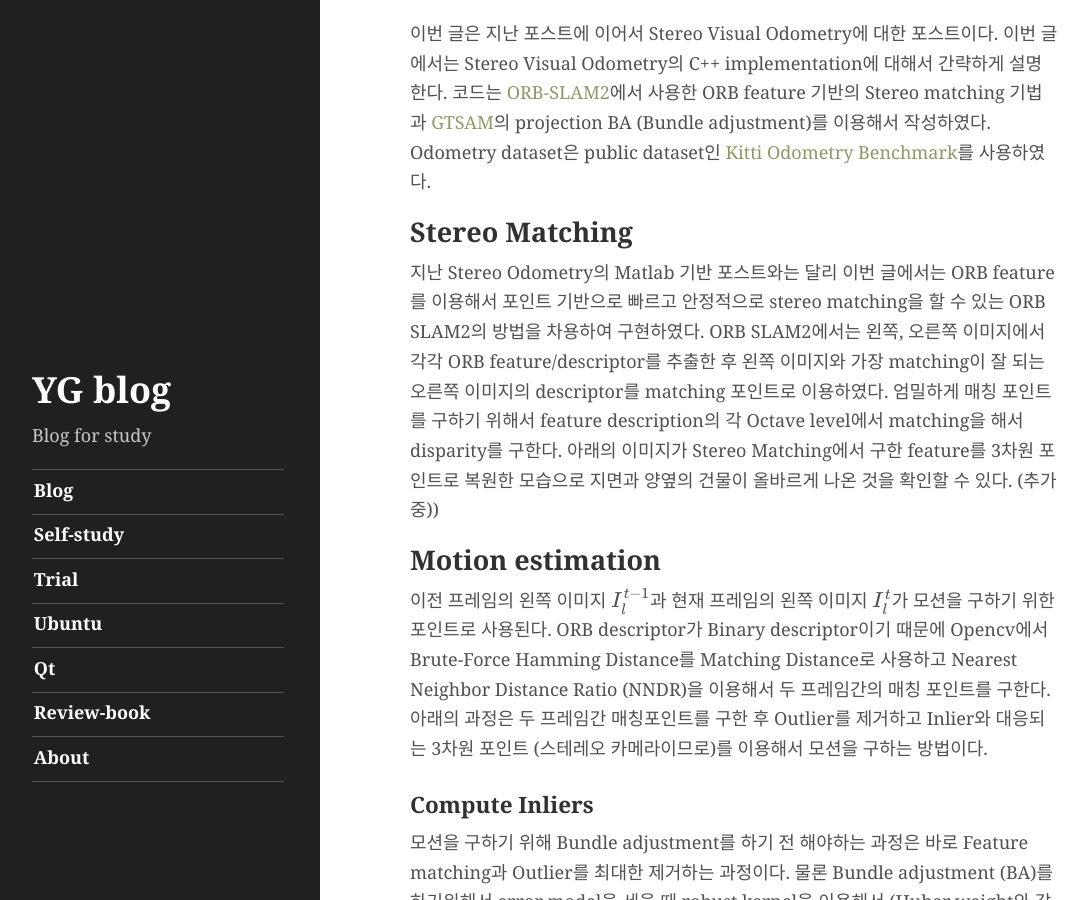
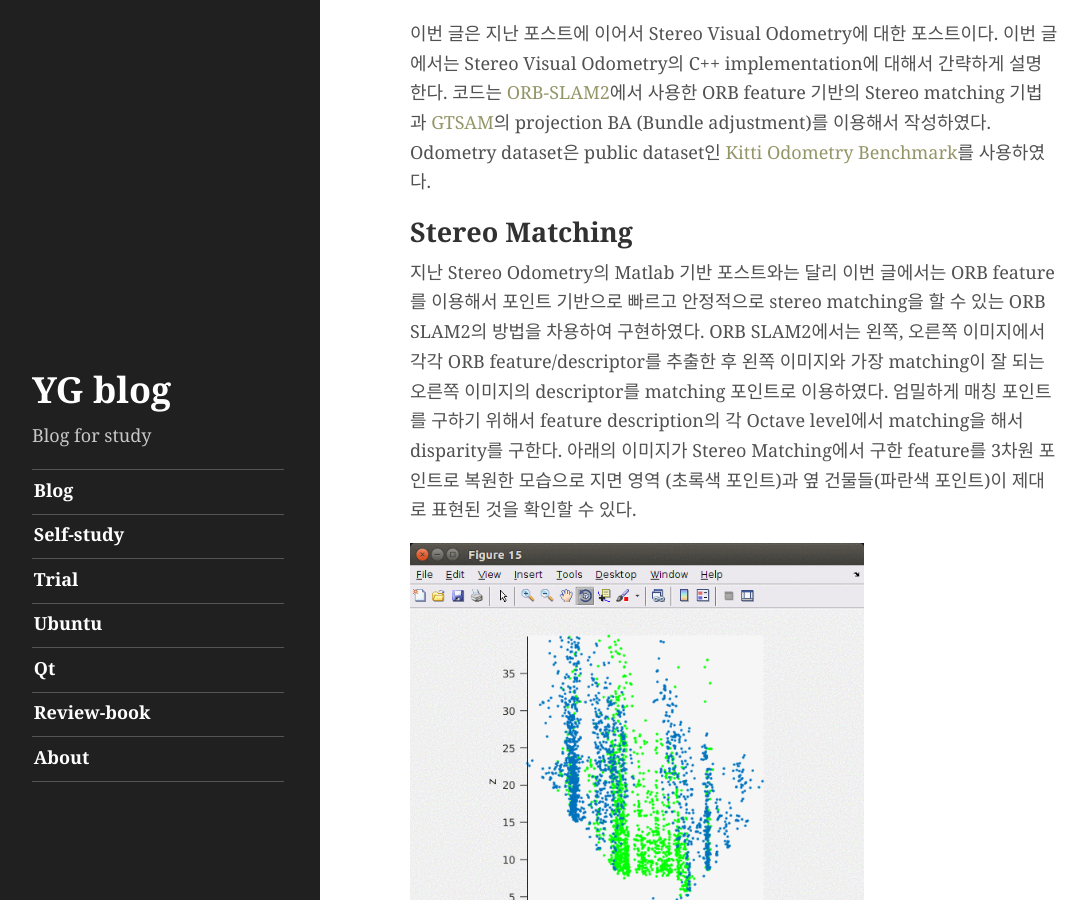
Before and after one commit to youngguncho/youngguncho.github.io, a Jekyll site: the page built from _posts/Self-study/2017-12-25-Stereo-visual-odometry-cpp.md, in a window 1280 px wide and 900 px high, scrolled down 317 px. Shown: the whole window, without its empty margins (4-1090 px from the left). Built offline with Jekyll 4.4.1, drawn with Linux system fonts in a browser that asks for light colours; formulas are drawn with MathJax 3; some of the changed text lies outside the part shown.

Commit message:
working on vo cpp

````diff
--- a/_posts/Self-study/2017-12-25-Stereo-visual-odometry-cpp.md
+++ b/_posts/Self-study/2017-12-25-Stereo-visual-odometry-cpp.md
@@ -10,7 +10,9 @@
 이번 글은 지난 포스트에 이어서 Stereo Visual Odometry에 대한 포스트이다. 이번 글에서는 Stereo Visual Odometry의 C++ implementation에 대해서 간략하게 설명한다. 코드는 [ORB-SLAM2](https://github.com/raulmur/ORB_SLAM2)에서 사용한 ORB feature 기반의 Stereo matching 기법과 [GTSAM](https://bitbucket.org/gtborg/gtsam)의 projection BA (Bundle adjustment)를 이용해서 작성하였다. Odometry dataset은 public dataset인 [Kitti Odometry Benchmark](http://www.cvlibs.net/datasets/kitti/eval_odometry.php)를 사용하였다.
 
 ## Stereo Matching
-지난 Stereo Odometry의 Matlab 기반 포스트와는 달리 이번 글에서는 ORB feature를 이용해서 포인트 기반으로 빠르고 안정적으로 stereo matching을 할 수 있는 ORB SLAM2의 방법을 차용하여 구현하였다. ORB SLAM2에서는 왼쪽, 오른쪽 이미지에서 각각 ORB feature/descriptor를 추출한 후 왼쪽 이미지와 가장 matching이 잘 되는 오른쪽 이미지의 descriptor를 matching 포인트로 이용하였다. 엄밀하게 매칭 포인트를 구하기 위해서 feature description의 각 Octave level에서 matching을 해서 disparity를 구한다. 아래의 이미지가 Stereo Matching에서 구한 feature를 3차원 포인트로 복원한 모습으로 지면과 양옆의 건물이 올바르게 나온 것을 확인할 수 있다. (추가중))
+지난 Stereo Odometry의 Matlab 기반 포스트와는 달리 이번 글에서는 ORB feature를 이용해서 포인트 기반으로 빠르고 안정적으로 stereo matching을 할 수 있는 ORB SLAM2의 방법을 차용하여 구현하였다. ORB SLAM2에서는 왼쪽, 오른쪽 이미지에서 각각 ORB feature/descriptor를 추출한 후 왼쪽 이미지와 가장 matching이 잘 되는 오른쪽 이미지의 descriptor를 matching 포인트로 이용하였다. 엄밀하게 매칭 포인트를 구하기 위해서 feature description의 각 Octave level에서 matching을 해서 disparity를 구한다. 아래의 이미지가 Stereo Matching에서 구한 feature를 3차원 포인트로 복원한 모습으로 지면 영역 (초록색 포인트)과 옆 건물들(파란색 포인트)이 제대로 표현된 것을 확인할 수 있다.
+
+<img align="middle" src="/image/posts/Self-study/2017-12-25-Stereo-visual-odometry-cpp/pcds.gif" width="70%">
 
 ## Motion estimation
 이전 프레임의 왼쪽 이미지 $$I^{t-1}_l$$과 현재 프레임의 왼쪽 이미지 $$I^{t}_l$$가 모션을 구하기 위한 포인트로 사용된다. ORB descriptor가 Binary descriptor이기 때문에 Opencv에서 Brute-Force Hamming Distance를 Matching Distance로 사용하고 Nearest Neighbor Distance Ratio (NNDR)을 이용해서 두 프레임간의 매칭 포인트를 구한다. 아래의 과정은 두 프레임간 매칭포인트를 구한 후 Outlier를 제거하고 Inlier와 대응되는 3차원 포인트 (스테레오 카메라이므로)를 이용해서 모션을 구하는 방법이다.
@@ -26,6 +28,11 @@
 H = cv::findHomography(points1, points2, cv::RANSAC, error, status);
 ```
 
+위 설명과 같이 Fundamental Matrix (또는 Essential Matrix)나 Homography 기반의 RANSAC을 수행한 후 연속된 왼쪽 프레임 간의 Inlier를 그려보면 아래의 그림과 같이 나타나는 것을 확인할 수 있다. 육안으로 확인해 보면 대부분 잘 매칭된 (Cross 되어 연결된 선들이 보이지 않기 때문에) 결과를 나타낸다.
+
+<img align="middle" src="/image/posts/Self-study/2017-12-25-Stereo-visual-odometry-cpp/inliers.gif" width="70%">
+
+
 ### Two-view BA
 위 과정에서 Inlier point를 추리고 나면 이제 연속된 프레임에서 어느정도 신뢰할 만한 매칭 포인트를 가지고 있다고 말할 수 있다. 이제 이 포인트들을 이용해서 두 카메라간의 모션을 구하는 방법에 대해서 살펴본다. 이 방법은 [ORB-SLAM2](https://github.com/raulmur/ORB_SLAM2)에서 Appendix의 Bundle adjustment와 같은 방법으로 multi-frame에 대해서 적용할 수 있지만 이번 구현에서는 연속된 영상의 two-view BA에 적용하였다. 우선 방법에 대해서 간단히 말로 풀어쓰면 다음과 같다. 기준 프레임 (이전 프레임)에서 포인트들의 초기 3차원 위치를 알고 있을 때 이 포인트들을 임의의 모션을 이용해 타켁 프레임으로 transform하고 이미지 좌표계 상으로 projection 했을 때의 포인트 위치 (u, v)는 feature matching에서 구한 대응되는 feature들의 위치와 같아야 한다. 우선 $$i$$번째 포인트의 이미지 좌표상의 위치와 $$\mathbf{x} = (u, v)$$와 3차원 위치 $$X = (x, y, z)$$를 식과 같이 표현하며 아래의 subscription은 해당하는 프레임을 의미한다. 프레임간의 모션은 $$\mathbf{T}_{t,t-1}$$로 나타냈으며 의미는 t-1에서 t로의 모션을 뜻한다. 아래의 식은 포인트 i에 대한 에러를 나타내며 $$\pi$$는 3차원 포인트를 이미지 상으로 projection하는 projection function을 의미한다.
 
````
Also changed, not shown: image/posts/Self-study/2017-12-25-Stereo-visual-odometry-cpp/inliers.gif (added), image/posts/Self-study/2017-12-25-Stereo-visual-odometry-cpp/pcds.gif (added), image/posts/Self-study/2017-12-25-Stereo-visual-odometry-cpp/trajectory_00.jpg (added), image/posts/Self-study/2017-12-25-Stereo-visual-odometry-cpp/trajectory_06.jpg (added).
